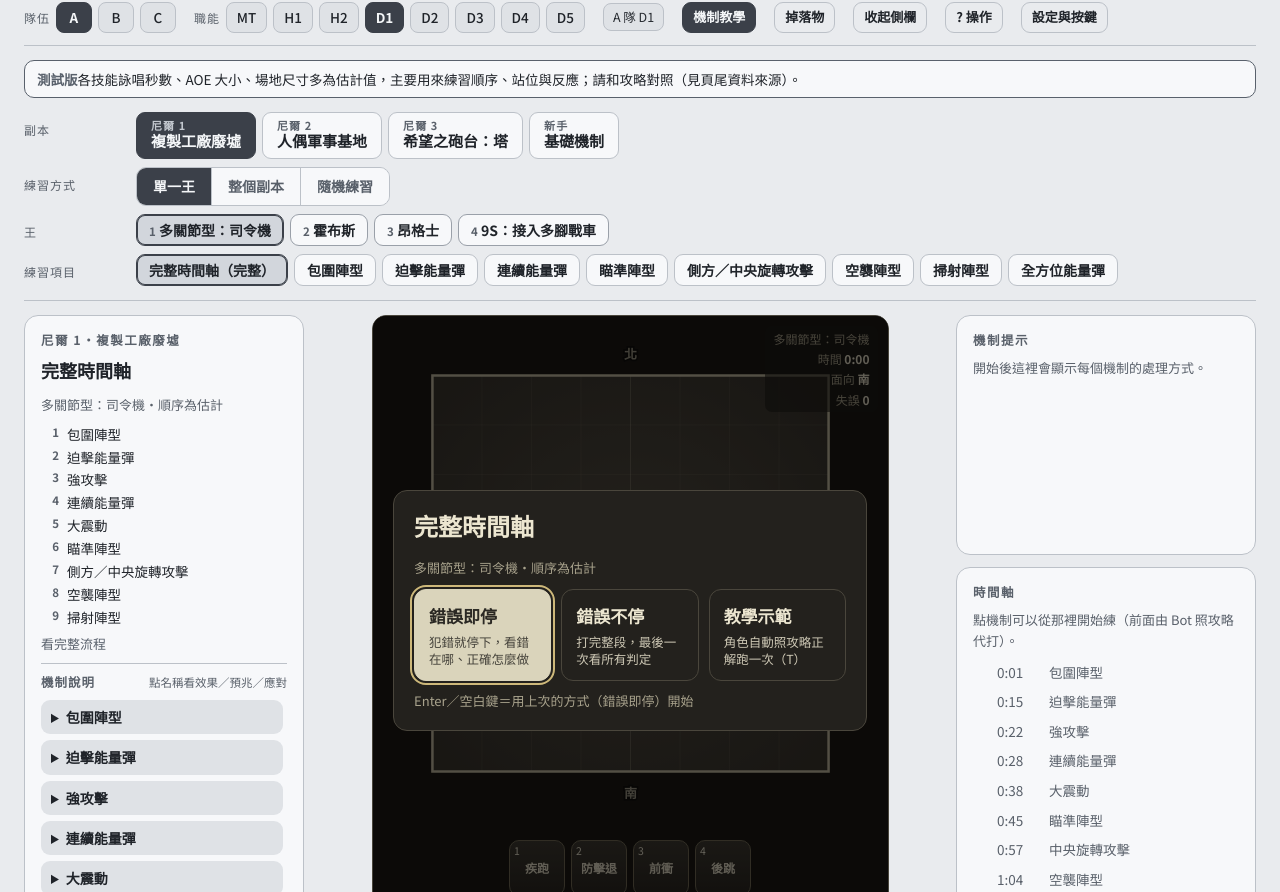
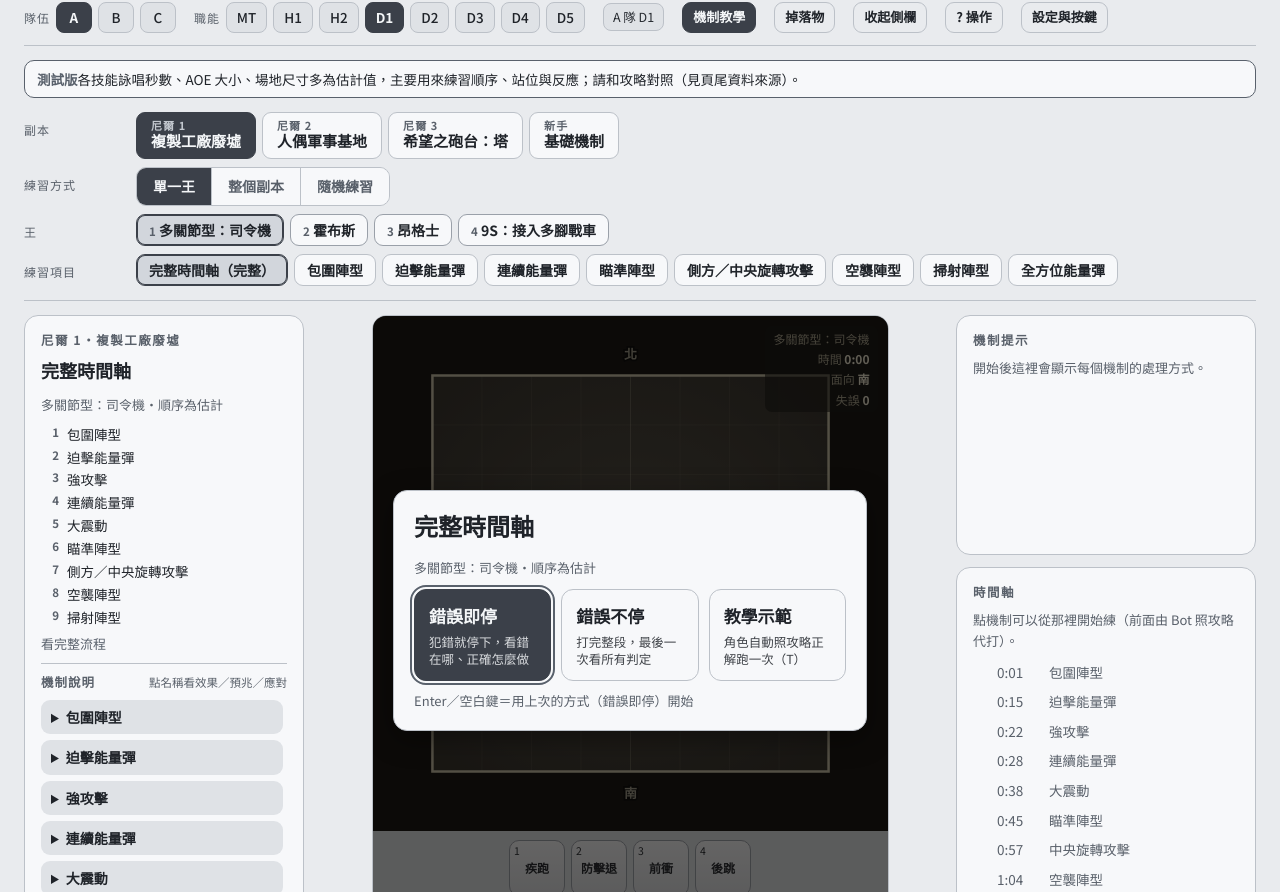
Before and after one commit to seiran-ilai/ff14-nier-raid-sim, a website built with Vite: page index.html in a window 1280 px wide. Shown: the part 60-952 px from the top of the page. Built offline with nearby package versions, Linux system fonts and the light colour scheme.

Commit message:
模擬器舞台裡的開局選單、結算、技能列、回放改成淺色；場地維持深色

```diff
--- a/src/styles/hud.css
+++ b/src/styles/hud.css
@@ -1,5 +1,5 @@
 /* 遊戲舞台：canvas 與疊在上面的 HUD、技能列、覆蓋層 */
-.stage{position:relative;width:100%;max-width:min(900px,max(440px,calc(100vh - 285px)));margin:0 auto;aspect-ratio:1/1;border-radius:14px;overflow:hidden;border:1px solid var(--line);background:#0c0b09;user-select:none;-webkit-user-select:none}
+.stage{position:relative;width:100%;max-width:min(900px,max(440px,calc(100vh - 285px)));margin:0 auto;aspect-ratio:1/1;border-radius:14px;overflow:hidden;border:1px solid var(--line);background:var(--panel-2);user-select:none;-webkit-user-select:none}
 /* 技能列放在場地下方另一條（不蓋到場地）：舞台的內容區維持正方形給 canvas，下方加一條技能列的高度 */
 .stage{box-sizing:content-box;padding-bottom:var(--barh);width:calc(100% - 2px)}
 .stage{--barh:74px}
@@ -35,7 +35,7 @@ body.mobile .stage{--barh:0px}
 @keyframes urgent{50%{box-shadow:0 0 0 3px #ff5d6c,0 0 18px #ff5d6c}}
 @media (prefers-reduced-motion:reduce){.ico.urgent b{animation:none}}
 /* 回放 */
-.replay{left:50%;bottom:12px;transform:translateX(-50%);width:min(90%,460px);background:rgba(16,15,12,.88);border:1px solid var(--accent);border-radius:12px;padding:10px 12px;display:flex;flex-direction:column;gap:8px;pointer-events:auto}
+.replay{left:50%;bottom:12px;transform:translateX(-50%);width:min(90%,460px);background:rgba(247,248,250,.95);box-shadow:0 4px 16px rgba(0,0,0,.35);border:1px solid var(--accent);border-radius:12px;padding:10px 12px;display:flex;flex-direction:column;gap:8px;pointer-events:auto}
 .rphead{display:flex;justify-content:space-between;gap:10px;font-size:13.5px}
 .rphead span{color:var(--muted);font-variant-numeric:tabular-nums}
 .rpbar{height:6px;border-radius:3px;background:var(--panel-2);overflow:hidden}
@@ -50,13 +50,13 @@ body.mobile .stage{--barh:0px}
 .toast{bottom:calc(var(--barh) + 10px);left:50%;transform:translateX(-50%);display:flex;flex-direction:column;align-items:center;gap:4px}
 .toast div{background:rgba(70,14,26,.86);border:1px solid var(--ng);color:#ffd4d9;font-weight:700;font-size:13px;border-radius:8px;padding:3px 10px;white-space:nowrap}
 .bar{bottom:9px;left:50%;transform:translateX(-50%);display:flex;gap:6px;pointer-events:auto}
-.slot{position:relative;width:56px;height:56px;border-radius:10px;border:1px solid #6e6853;background:linear-gradient(#34312a,#1d1b17);color:var(--fg);font:inherit;cursor:pointer;display:flex;flex-direction:column;align-items:center;justify-content:center;padding:2px;overflow:hidden}
+.slot{position:relative;width:56px;height:56px;border-radius:10px;border:1px solid var(--line-2);background:linear-gradient(var(--panel),var(--panel-2));color:var(--fg);font:inherit;cursor:pointer;display:flex;flex-direction:column;align-items:center;justify-content:center;padding:2px;overflow:hidden}
 .slot b{font-size:12px;line-height:1.15;text-align:center}
 .slot kbd{position:absolute;top:2px;left:4px;font-size:10.5px;color:var(--gold-2);font-family:var(--f-body)}
 .slot .cd{position:absolute;inset:0;background:conic-gradient(rgba(0,0,0,.72) var(--p,0%),transparent 0);display:flex;align-items:center;justify-content:center;font-weight:900;font-size:16px;color:#fff;text-shadow:0 1px 2px #000}
 .slot.active{box-shadow:0 0 0 2px var(--ok) inset}
 .overlay{position:absolute;inset:0;display:flex;align-items:center;justify-content:center;background:rgba(12,11,9,.62);pointer-events:auto}
-.ocard{background:var(--panel);border:1px solid var(--line);border-radius:14px;padding:18px 20px;width:min(92%,500px);display:flex;flex-direction:column;gap:10px;max-height:92%;overflow:auto}
+.ocard{background:var(--panel);box-shadow:0 8px 28px rgba(0,0,0,.4);border:1px solid var(--line);border-radius:14px;padding:18px 20px;width:min(92%,500px);display:flex;flex-direction:column;gap:10px;max-height:92%;overflow:auto}
 .ocard h2{margin:0;font-family:var(--f-display);font-size:24px}
 .ocard.ok h2{color:var(--ok)} .ocard.ng h2{color:var(--ng)}
 .checks{list-style:none;margin:0;padding:0;display:flex;flex-direction:column;gap:5px}
@@ -64,7 +64,7 @@ body.mobile .stage{--barh:0px}
 .checks li::before{content:"";flex:none;width:10px;height:10px;border-radius:50%;margin-top:6px;background:var(--ok)}
 .checks li.ng::before{background:var(--ng)} .checks li.warn::before{background:var(--gold)}
 .checks .tg{color:var(--muted);font-variant-numeric:tabular-nums;white-space:nowrap}
-.count{font-family:var(--f-display);font-size:96px;color:var(--gold-2);text-shadow:0 4px 18px #000}
+.count{font-family:var(--f-display);font-size:96px;color:#f4f6f8;text-shadow:0 4px 18px #000}
 /* 隨機練習：機制勾選樹（全選 → 階段 → 單一機制） */
 .mtree{display:flex;flex-direction:column;gap:6px;border:1px solid var(--line);border-radius:10px;padding:8px 10px;max-height:240px;overflow:auto;font-size:13.5px}
 .mtree label{display:flex;align-items:center;gap:6px;cursor:pointer}
@@ -75,7 +75,7 @@ body.mobile .stage{--barh:0px}
 /* 開局卡片：兩種開始方式 */
 .starts{display:grid;grid-template-columns:repeat(3,minmax(0,1fr));gap:10px}
 @media (max-width:560px){.starts{grid-template-columns:minmax(0,1fr)}}
-.startbtn{font:inherit;cursor:pointer;text-align:left;display:flex;flex-direction:column;gap:4px;padding:12px 14px;border-radius:12px;border:1px solid var(--gold);background:var(--gold);color:#2b2924}
+.startbtn{font:inherit;cursor:pointer;text-align:left;display:flex;flex-direction:column;gap:4px;padding:12px 14px;border-radius:12px;border:1px solid var(--gold);background:var(--gold);color:var(--on-gold)}
 .startbtn b{font-size:17px}
 .startbtn span{font-size:12.5px;line-height:1.4;opacity:.85}
 .startbtn[data-mode="continue"],.startbtn[data-demo]{background:transparent;color:var(--fg);border-color:var(--line)}
--- a/src/styles/tokens.css
+++ b/src/styles/tokens.css
@@ -7,8 +7,8 @@
   --f-display:"Noto Serif TC","Songti TC",serif;
   color-scheme:light;
 }
-/* 遊戲畫面（舞台、教學動態圖）維持深色：場地與 AOE 是畫在深底上的 */
-.stage,.gstage{
+/* 場地是畫在深底上的：疊在場地上的詠唱條、提示、增減益、右上資訊與教學動態圖維持深色系；選單、技能列、回放用淺色 */
+.castwrap,.bossline,.alert,.status,.tr,.toast,.gstage{
   --bg:#1a1916; --panel:#23211d; --panel-2:#2e2b25; --line:#4a463c; --line-2:#6e6853; --fg:#ece6d0; --muted:#a8a28c;
   --gold:#dad4bb; --gold-2:#f1ecd8; --accent:#cdb87a; --on-gold:#2b2924; --sel:#3a372e;
   --ok:#43df9f; --ng:#ff5d6c; --blue:#5cc8ff;
```
